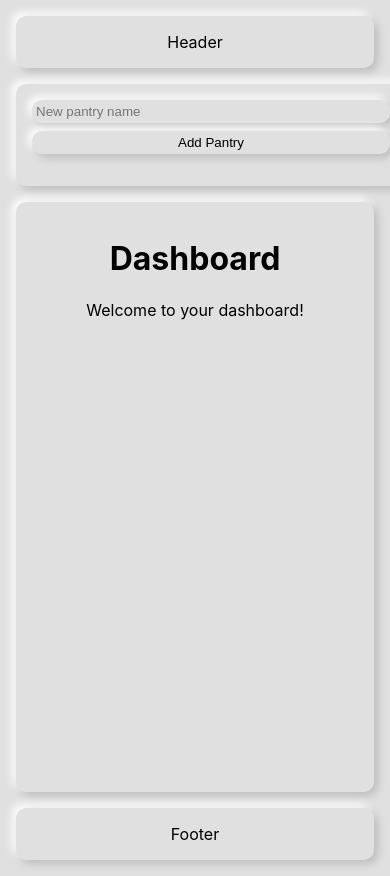
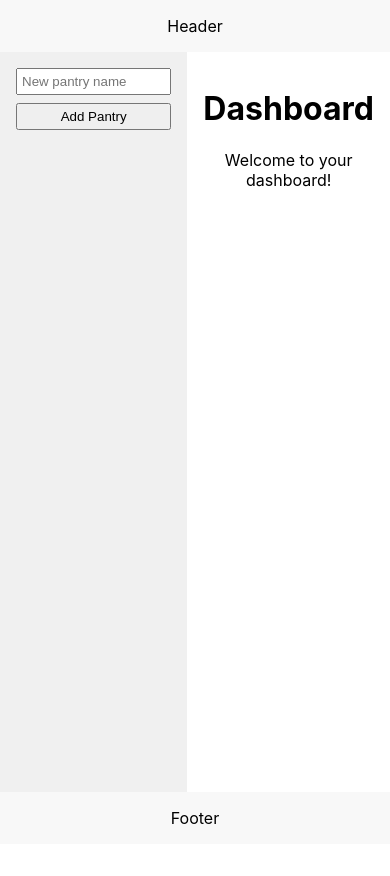
Before and after one commit to brennuck/pantry_pal, a React (Create React App) app: page / in a window 390 px wide. After the commit the page ends 844 px from the top, so only its background shows below. Built offline with nearby package versions, Linux system fonts and the light colour scheme.

Commit message:
Revert "Add neumorphism styling"

```diff
--- a/src/components/Dashboard.css
+++ b/src/components/Dashboard.css
@@ -2,30 +2,23 @@
   display: flex;
   flex-direction: column;
   height: 100vh;
-  padding: 1rem;
-  gap: 1rem;
 }
 
 .dashboard-header,
 .dashboard-footer {
-  background: var(--background);
+  background-color: #f8f8f8;
   padding: 1rem;
-  border-radius: 10px;
-  box-shadow: 4px 4px 8px var(--shadow-dark), -4px -4px 8px var(--shadow-light);
 }
 
 .dashboard-content {
   display: flex;
   flex: 1;
-  gap: 1rem;
 }
 
 .dashboard-sidebar {
   width: 200px;
-  background: var(--background);
+  background-color: #f0f0f0;
   padding: 1rem;
-  border-radius: 10px;
-  box-shadow: 4px 4px 8px var(--shadow-dark), -4px -4px 8px var(--shadow-light);
 }
 
 .add-pantry {
@@ -57,23 +50,19 @@
 .pantry-list button {
   width: 100%;
   text-align: left;
-  background: var(--background);
+  background: none;
   border: none;
-  padding: 0.5rem;
+  padding: 0.25rem;
   cursor: pointer;
-  box-shadow: 4px 4px 8px var(--shadow-dark), -4px -4px 8px var(--shadow-light);
 }
 
 .pantry-list button.active {
-  box-shadow: inset 4px 4px 8px var(--shadow-dark), inset -4px -4px 8px var(--shadow-light);
+  background-color: #ddd;
 }
 
 .dashboard-main {
   flex: 1;
   padding: 1rem;
-  background: var(--background);
-  border-radius: 10px;
-  box-shadow: 4px 4px 8px var(--shadow-dark), -4px -4px 8px var(--shadow-light);
 }
 
 .add-item {
@@ -88,7 +77,7 @@
 }
 
 .add-item button {
-  padding: 0.5rem 1rem;
+  padding: 0.25rem 0.5rem;
 }
 
 .item-list {
@@ -98,8 +87,6 @@
 
 .item-list li {
   margin-bottom: 0.5rem;
-  display: flex;
-  align-items: center;
 }
 
 .item-list button {
@@ -110,8 +97,6 @@
   padding: 0.5rem;
   margin: 0.5rem;
   text-align: center;
-  border-radius: 10px;
-  box-shadow: 4px 4px 8px var(--shadow-dark), -4px -4px 8px var(--shadow-light);
 }
 
 .notification.success {
@@ -123,12 +108,3 @@
   background-color: #f8d7da;
   color: #721c24;
 }
-
-@media (max-width: 600px) {
-  .dashboard-content {
-    flex-direction: column;
-  }
-  .dashboard-sidebar {
-    width: 100%;
-  }
-}
--- a/src/index.css
+++ b/src/index.css
@@ -1,9 +1,3 @@
-:root {
-  --background: #e0e0e0;
-  --shadow-light: #ffffff;
-  --shadow-dark: #bebebe;
-}
-
 body {
   margin: 0;
   font-family: -apple-system, BlinkMacSystemFont, 'Segoe UI', 'Roboto', 'Oxygen',
@@ -11,23 +5,6 @@ body {
     sans-serif;
   -webkit-font-smoothing: antialiased;
   -moz-osx-font-smoothing: grayscale;
-  background: var(--background);
-}
-
-button,
-input {
-  border: none;
-  border-radius: 10px;
-  padding: 0.5rem;
-  background: var(--background);
-  box-shadow: 4px 4px 8px var(--shadow-dark), -4px -4px 8px var(--shadow-light);
-  transition: box-shadow 0.2s;
-}
-
-button:active,
-input:focus {
-  outline: none;
-  box-shadow: inset 4px 4px 8px var(--shadow-dark), inset -4px -4px 8px var(--shadow-light);
 }
 
 code {
```
